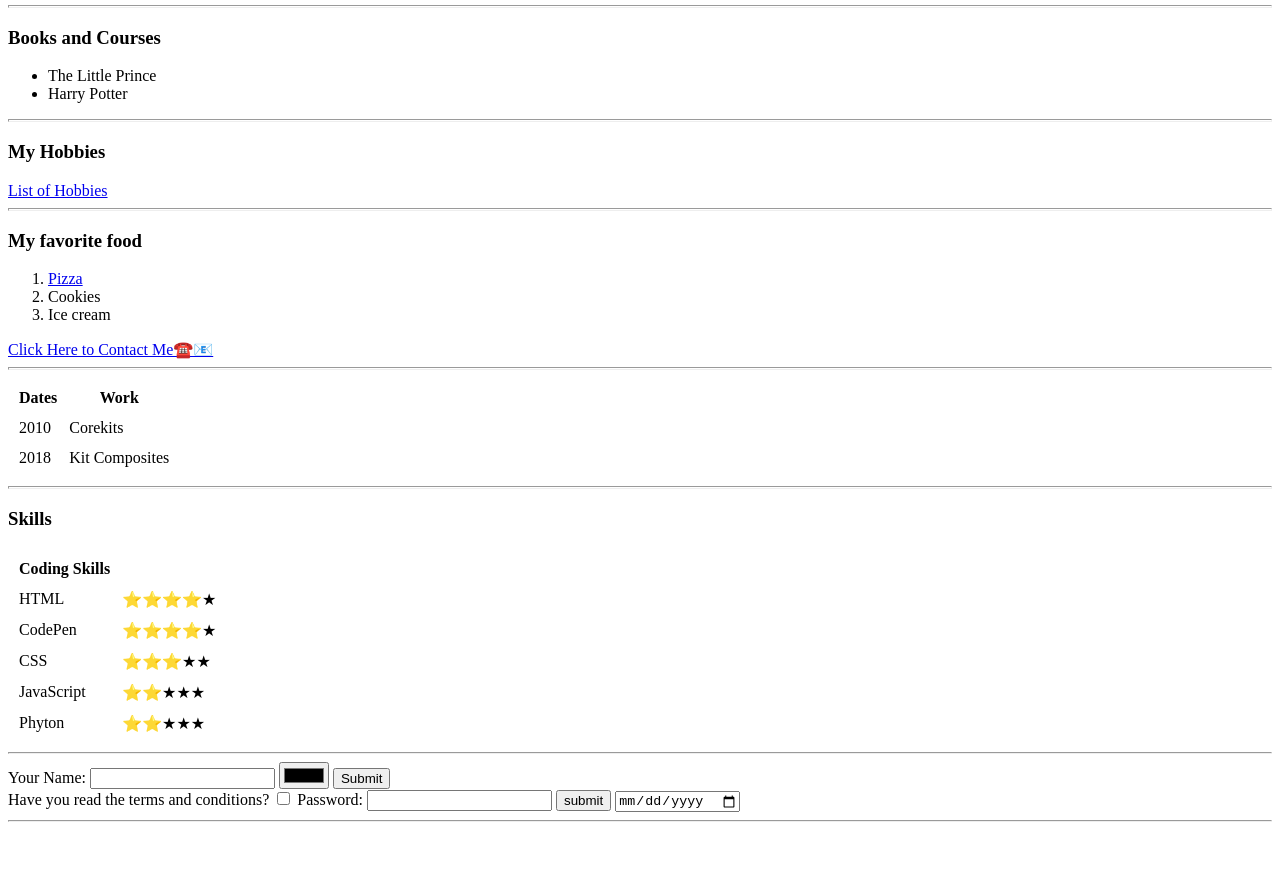
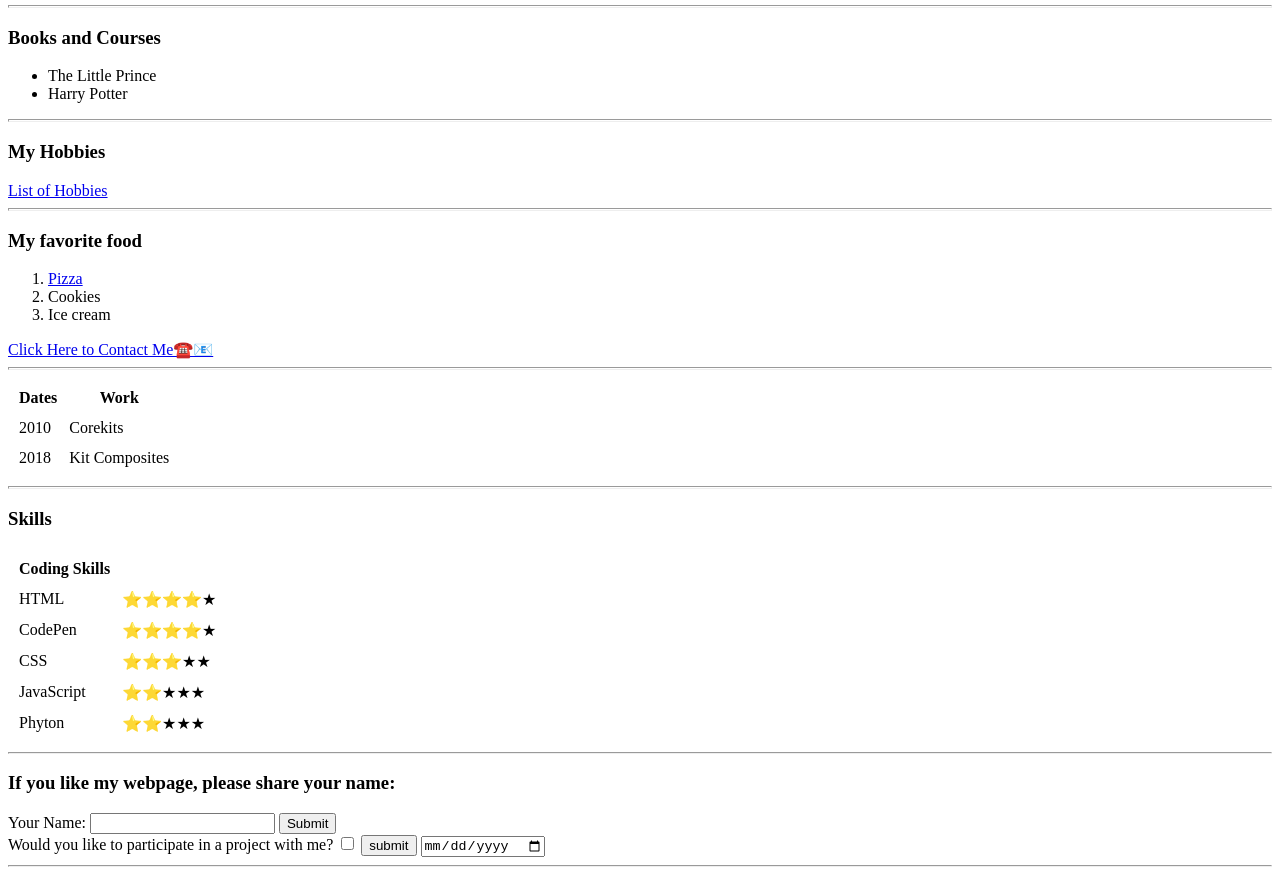
Before and after one commit to paugallardo/cv, a plain HTML site: page index.html in a window 1280 px wide. Shown: the part 207-1082 px from the top of the page. Before the commit the page ends 1037 px from the top, so only its background shows below. Drawn offline with Linux system fonts and the light colour scheme.

Commit message:
Update index.html
Updated questions

```diff
--- a/index.html
+++ b/index.html
@@ -102,16 +102,14 @@
 
 <hr>
 
+<h3>If you like my webpage, please share your name:</h3>
 <form class="" action="index.html" method="post">
   <label>Your Name:</label>
   <input type="text" name="" value="">
-  <input type="color" name="" value="">
   <input type="submit" name="" value="Submit">
   <br>
-  <label>Have you read the terms and conditions?</label>
+  <label>Would you like to participate in a project with me?</label>
   <input type="checkbox" name="" value="">
-  <label>Password:</label>
-  <input type="password" name="" value="">
   <input type="submit" name="" value="submit">
   <input type="date" name="" value="">
 </form>
```
